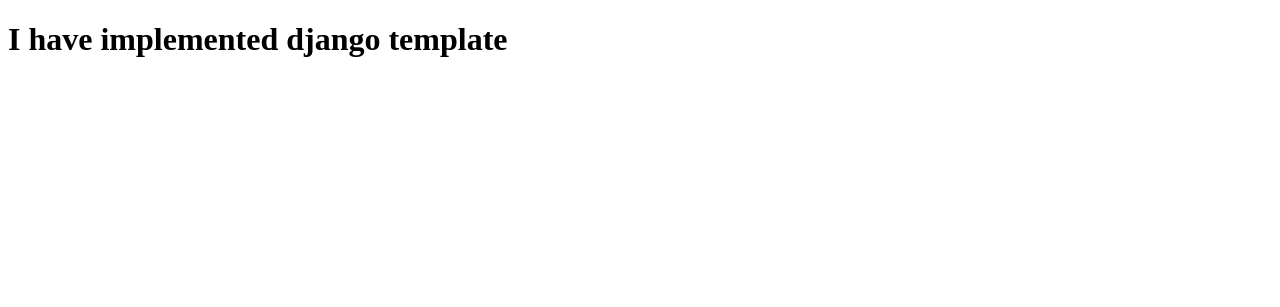
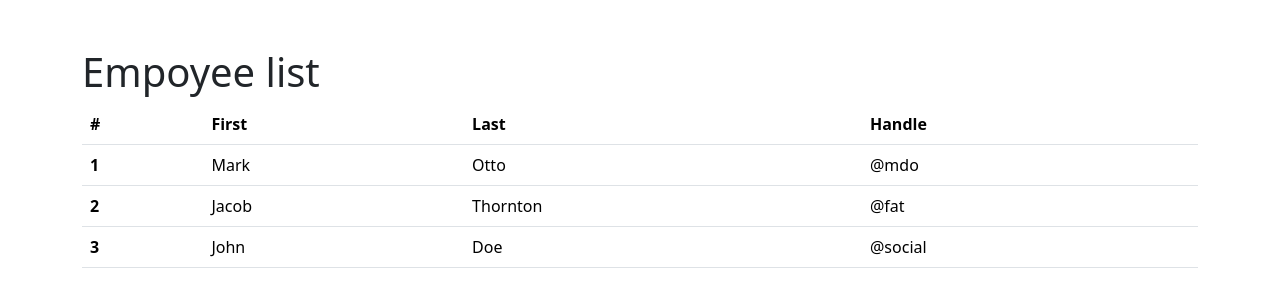
Before and after one commit to nadjatiihonen/Django_Basic, a Django app: page / in a window 1280 px wide. Shown: the top 307 px of the page. Run offline with Django 5.2, Linux system fonts and the light colour scheme.

Commit message:
Implement Bootstrap

```diff
--- a/templates/home.html
+++ b/templates/home.html
@@ -5,9 +5,44 @@
   <title>Django basics</title>
   <meta name="viewport" content="width=device-width,initial-scale=1" />
   <meta name="description" content="" />
-  <link rel="icon" href="favicon.png">
+
+  <link href="https://cdn.jsdelivr.net/npm/bootstrap@5.3.8/dist/css/bootstrap.min.css" rel="stylesheet" integrity="sha384-sRIl4kxILFvY47J16cr9ZwB07vP4J8+LH7qKQnuqkuIAvNWLzeN8tE5YBujZqJLB" crossorigin="anonymous">
+  <script src="https://cdn.jsdelivr.net/npm/bootstrap@5.3.8/dist/js/bootstrap.bundle.min.js" integrity="sha384-FKyoEForCGlyvwx9Hj09JcYn3nv7wiPVlz7YYwJrWVcXK/BmnVDxM+D2scQbITxI" crossorigin="anonymous"></script>
 </head>
 <body>
-  <h1>I have implemented django template</h1>
-</body>
+
+  <div class="container pt-5">
+   <h1>Empoyee list</h1>
+
+  </body>
+<table class="table">
+  <thead>
+    <tr>
+      <th scope="col">#</th>
+      <th scope="col">First</th>
+      <th scope="col">Last</th>
+      <th scope="col">Handle</th>
+    </tr>
+  </thead>
+  <tbody>
+    <tr>
+      <th scope="row">1</th>
+      <td>Mark</td>
+      <td>Otto</td>
+      <td>@mdo</td>
+    </tr>
+    <tr>
+      <th scope="row">2</th>
+      <td>Jacob</td>
+      <td>Thornton</td>
+      <td>@fat</td>
+    </tr>
+    <tr>
+      <th scope="row">3</th>
+      <td>John</td>
+      <td>Doe</td>
+      <td>@social</td>
+    </tr>
+  </tbody>
+</table>
 </html>
```
